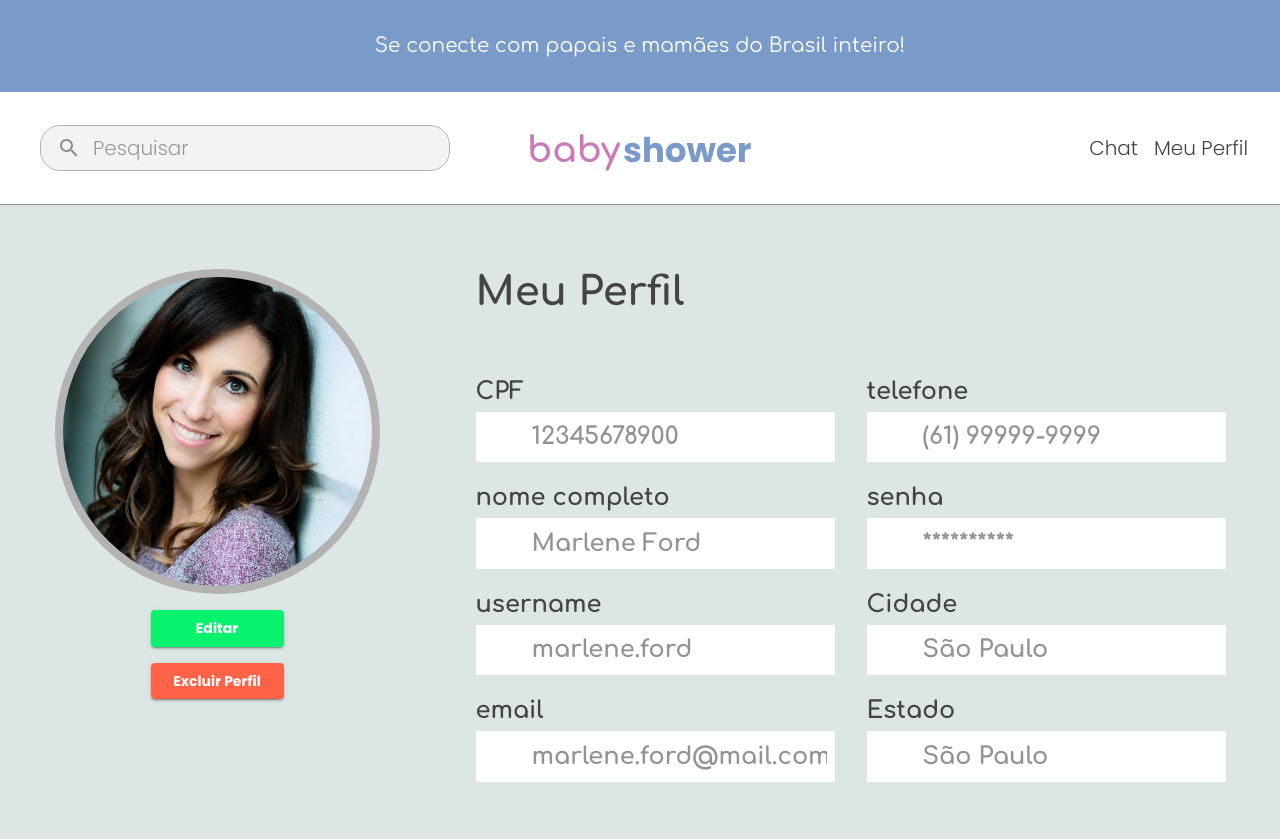
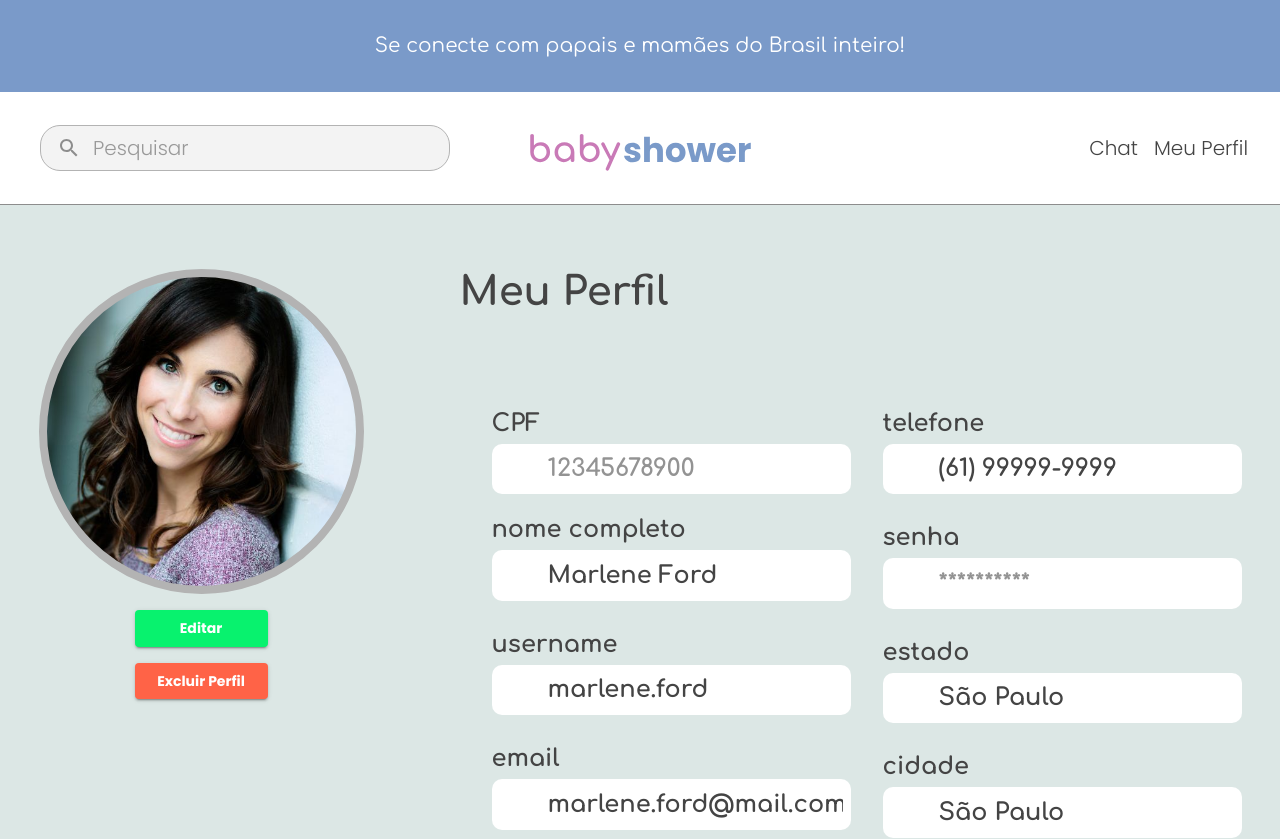
Before and after one commit to danielmsatiro/babyshower-front, a React (Create React App) app: page /profile in a window 1280 px wide. Shown: the top 839 px of the page. Built offline with nearby package versions, Linux system fonts and the light colour scheme.

Commit message:
feat[profile]: add hook forms

```diff
--- a/src/Components/FormProfile/index.tsx
+++ b/src/Components/FormProfile/index.tsx
@@ -1,53 +1,73 @@
-import { FormControl, Grid, Stack } from "@mui/material";
-import { StyledInputBase, StyledLabel } from "./style";
+import { Button, FormHelperText, Grid, Stack } from "@mui/material";
+import { StyledInput, StyledLabel } from "./style";
 import { IUser } from "../../interfaces/user";
-import { useState } from "react";
+import { useForm } from "react-hook-form";
+import { yupResolver } from "@hookform/resolvers/yup";
+import { updateUserSchema } from "../../schemas/user/updateUser";
 
 interface IFormProps {
-  data: IUser;
+  data: Partial<IUser>;
   readOnly: boolean;
 }
 
 export const FormProfile = ({ data, readOnly }: IFormProps) => {
-  const [currentUser, setCurrentUser] = useState(data);
-  const [password, setPassword] = useState(null);
+  const {
+    formState: { errors },
+    register,
+    handleSubmit,
+  } = useForm<Partial<IUser>>({ resolver: yupResolver(updateUserSchema) });
+
+  const handleUpdateProfile = (data: Partial<IUser>) => {
+    console.log("passei aqui");
+    console.log(data);
+  };
 
   return (
-    <FormControl component={"form"} id="id-form-update-profile">
-      <Grid container spacing={4}>
+    <Grid
+      container
+      spacing={4}
+      component="form"
+      onSubmit={handleSubmit(handleUpdateProfile)}
+      id="id-form-update-profile"
+    >
       <Grid item>
         <Stack spacing={3}>
           <Stack spacing={1}>
             <StyledLabel>CPF</StyledLabel>
-              <StyledInputBase placeholder={data.cpf} readOnly />
+            <StyledInput placeholder={data.cpf} readOnly disableUnderline />
           </Stack>
           <Stack spacing={1}>
             <StyledLabel>nome completo</StyledLabel>
-              <StyledInputBase
-                placeholder={data.name}
+            <StyledInput
               readOnly={readOnly}
-                inputProps={!readOnly ? { value: currentUser.name } : undefined}
+              disableUnderline
+              defaultValue={data.name}
+              {...register("name")}
+              error={!!errors.name}
             />
+            <FormHelperText>{errors.name?.message}</FormHelperText>
           </Stack>
           <Stack spacing={1}>
             <StyledLabel>username</StyledLabel>
-              <StyledInputBase
-                placeholder={data.username}
+            <StyledInput
               readOnly={readOnly}
-                inputProps={
-                  !readOnly ? { value: currentUser.username } : undefined
-                }
+              disableUnderline
+              defaultValue={data.username}
+              {...register("username")}
+              error={!!errors.username}
             />
+            <FormHelperText>{errors.username?.message}</FormHelperText>
           </Stack>
           <Stack spacing={1}>
             <StyledLabel>email</StyledLabel>
-              <StyledInputBase
-                placeholder={data.email}
+            <StyledInput
               readOnly={readOnly}
-                inputProps={
-                  !readOnly ? { value: currentUser.email } : undefined
-                }
+              disableUnderline
+              defaultValue={data.email}
+              {...register("email")}
+              error={!!errors.email}
             />
+            <FormHelperText>{errors.email?.message}</FormHelperText>
           </Stack>
         </Stack>
       </Grid>
@@ -55,46 +75,52 @@ export const FormProfile = ({ data, readOnly }: IFormProps) => {
         <Stack spacing={3}>
           <Stack spacing={1}>
             <StyledLabel>telefone</StyledLabel>
-
-              <StyledInputBase
-                placeholder={data.phone}
+            <StyledInput
+              placeholder="(XX) XXXXX-XXXX"
               readOnly={readOnly}
-                inputProps={
-                  !readOnly ? { value: currentUser.phone } : undefined
-                }
+              disableUnderline
+              defaultValue={data.phone}
+              {...register("phone")}
+              error={!!errors.phone}
             />
+            <FormHelperText>{errors.phone?.message}</FormHelperText>
           </Stack>
           <Stack spacing={1}>
             <StyledLabel>senha</StyledLabel>
-              <StyledInputBase
+            <StyledInput
               placeholder={readOnly ? "**********" : "Digite uma nova senha"}
-                inputProps={{ type: "password", value: null }}
+              inputProps={{ type: "password", default: null }}
               readOnly={readOnly}
+              disableUnderline
+              {...register("password")}
+              error={!!errors.password}
             />
+            <FormHelperText>{errors.password?.message}</FormHelperText>
           </Stack>
           <Stack spacing={1}>
-              <StyledLabel>Cidade</StyledLabel>
-
-              <StyledInputBase
-                placeholder={data.city}
+            <StyledLabel>estado</StyledLabel>
+            <StyledInput
               readOnly={readOnly}
-                inputProps={!readOnly ? { value: currentUser.city } : undefined}
+              disableUnderline
+              defaultValue={data.state}
+              {...register("state")}
+              error={!!errors.state}
             />
+            <FormHelperText>{errors.state?.message}</FormHelperText>
           </Stack>
           <Stack spacing={1}>
-              <StyledLabel>Estado</StyledLabel>
-
-              <StyledInputBase
-                placeholder={data.state}
+            <StyledLabel>cidade</StyledLabel>
+            <StyledInput
               readOnly={readOnly}
-                inputProps={
-                  !readOnly ? { value: currentUser.state } : undefined
-                }
+              disableUnderline
+              defaultValue={data.city}
+              {...register("city")}
+              error={!!errors.city}
             />
+            <FormHelperText>{errors.city?.message}</FormHelperText>
           </Stack>
         </Stack>
       </Grid>
     </Grid>
-    </FormControl>
   );
 };
--- a/src/Components/FormProfile/style.ts
+++ b/src/Components/FormProfile/style.ts
@@ -1,8 +1,10 @@
-import { InputBase, styled } from "@mui/material";
+import { Input, styled } from "@mui/material";
 
-const StyledInputBase = styled(InputBase)(({ theme }) => ({
+const StyledInput = styled(Input)(({ theme }) => ({
   background: "#fff",
-  "& .MuiInputBase-input": {
+  borderRadius: "10px",
+  border: "none",
+  "& .MuiInput-input": {
     padding: theme.spacing(1, 1, 1, 0),
     paddingLeft: `calc(1em + ${theme.spacing(4)})`,
     width: "100%",
@@ -26,4 +28,4 @@ const StyledLabel = styled("label")(({ theme }) => ({
   fontSize: "24px",
 }));
 
-export { StyledInputBase, StyledLabel };
+export { StyledInput, StyledLabel };
--- a/src/Pages/Profile/index.tsx
+++ b/src/Pages/Profile/index.tsx
@@ -108,9 +108,9 @@ const Profile = () => {
                 variant="contained"
                 sx={{ width: "133px" }}
                 color={updateMode ? "primary" : "success"}
-                onClick={() => setUpdateMode(true)}
-                type={updateMode ? "submit" : undefined}
-                id="id-form-update-profile"
+                onClick={() => setUpdateMode(!updateMode)}
+                type={!updateMode ? "submit" : undefined}
+                form="id-form-update-profile"
               >
                 {updateMode ? "Salvar" : "Editar"}
               </Button>
--- a/src/Styles/theme.ts
+++ b/src/Styles/theme.ts
@@ -56,6 +56,11 @@ theme = createTheme(theme, {
         },
       ],
     },
+    MuiFormHelperText: {
+      defaultProps: {
+        error: true,
+      },
+    },
   },
 });
 
--- a/src/interfaces/user/index.ts
+++ b/src/interfaces/user/index.ts
@@ -1,12 +1,13 @@
 export interface IUser {
-  id: number;
+  id?: number;
   cpf: string;
   username: string;
   email: string;
+  password: string;
   name: string;
   phone: string;
   product: string; //Alterar na api para "products"
-  image: string; //Incluir campo na api
+  image?: string; //Incluir campo na api
   city: string; //Incluir informação no response da api.
   state: string; //Incluir informação no response da api.
 }
--- a/src/schemas/user/updateUser.ts
+++ b/src/schemas/user/updateUser.ts
@@ -9,12 +9,12 @@ export const updateUserSchema = yup.object().shape({
   phone: yup
     .string()
     .matches(
-      /^((?:[14689][1-9]|2[12478]|3[1234578]|5[1345]|7[134579])) (?:[2-8]|9[1-9])[0-9]{3}-[0-9]{4}$/,
+      /^\((?:[14689][1-9]|2[12478]|3[1234578]|5[1345]|7[134579])\) (?:[2-8]|9[1-9])[0-9]{3}-[0-9]{4}$/,
       "Digite um número de telefone válido do Brasil"
     )
     .required("Campo obrigatório"),
-  username: yup.string().required(),
-  password: yup.string().required(),
-  city: yup.string().required(),
-  state: yup.string().required(),
+  username: yup.string().required("Campo obrigatório"),
+  password: yup.string().required("Informe uma nova senha"),
+  city: yup.string().required("Campo obrigatório"),
+  state: yup.string().required("Canpo obrigatório"),
 });
```
Lines whose indentation alone changed are shown as unchanged.
